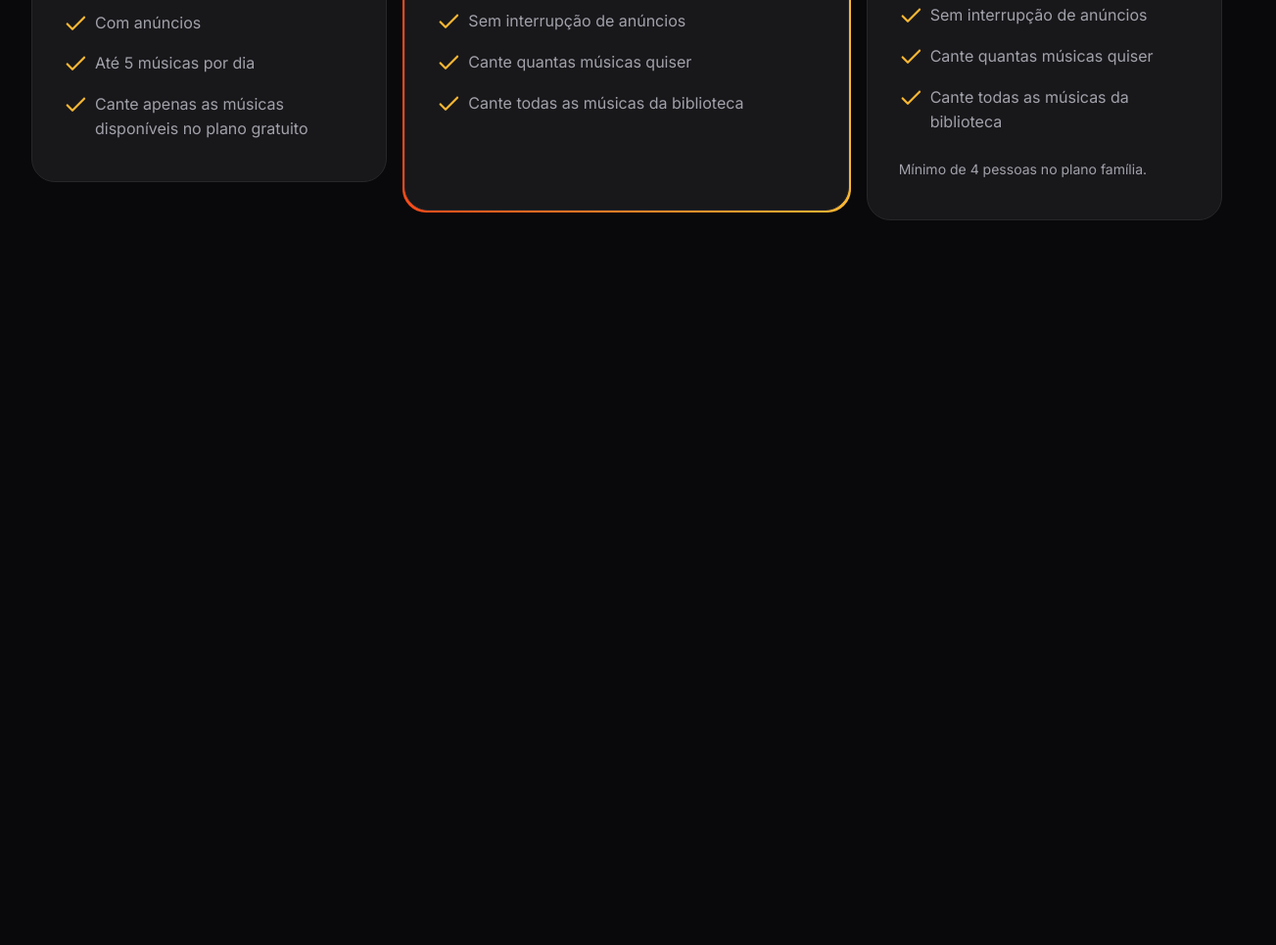
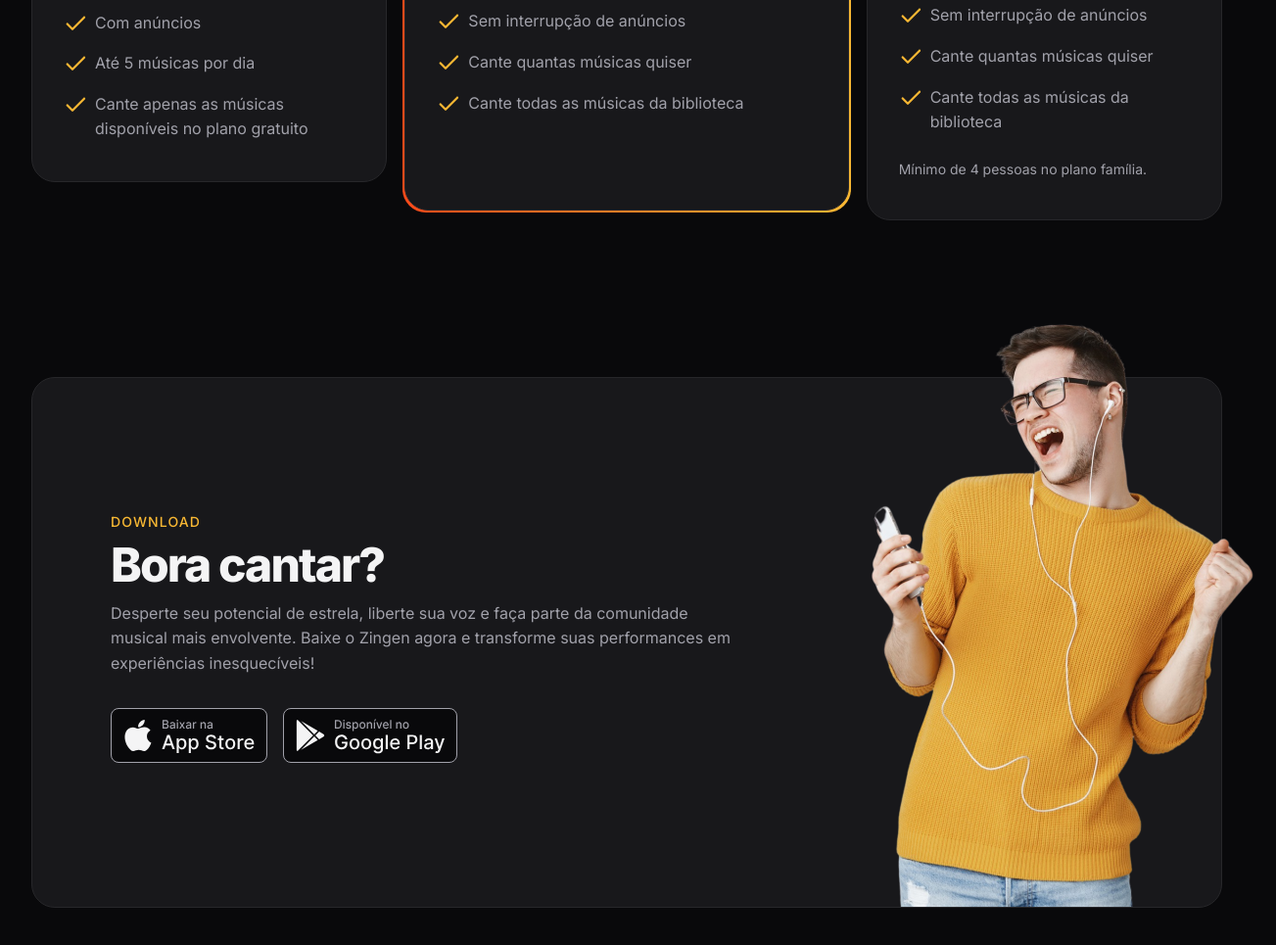
Before and after one commit to Rayran-front-end/Projeto-Zingen, a plain HTML site: page index.html in a window 1280 px wide. Shown: the part 6155-7120 px from the top of the page at 98% size, 1303 px wide, since content can reach past the window. Before the commit the page ends 6460 px from the top, so only its background shows below. Drawn offline with Linux system fonts and the light colour scheme.

Commit message:
Seção download

```diff
--- a/index.html
+++ b/index.html
@@ -161,5 +161,26 @@
        </div>
      </div>
   </section>
+
+  <section id="download">
+     <div class="container py-xl">
+         <div class="card px-lg even-columns itens-center">
+            <div>
+               <header>
+                  <strong>Download</strong>
+                  <h2>Bora cantar?</h2>
+               </header>
+               <p>Desperte seu potencial de estrela, liberte sua voz e faça parte da comunidade musical mais envolvente. Baixe o Zingen agora e transforme suas performances em experiências inesquecíveis!</p>
+
+               <div class="buttons flex gap-1">
+                   <a href="#"><img src="assets/button-apple-story.svg" alt="Baixar da Apple Store"></a>
+                   <a href="#"><img src="assets/button-play-store.svg" alt="Baixar da playstore"></a>
+               </div>
+            </div>
+
+               <img src="assets/rapaz-ouvindo-musica-com-fones-de-ouvido-e-cantando-no-aplicativo-de-karaoke-removebg 1.png" alt="">
+         </div>
+     </div>
+  </section>
 </body>
 </html>
--- /dev/null
+++ b/style/download.css
@@ -0,0 +1,33 @@
+#download {
+    .card {
+        padding: 3rem 1.5rem 15rem;
+        position: relative;
+
+        & > img {
+            width: 14.5rem;
+            position: absolute;
+            bottom: 0;
+            right: -3.5rem;
+        }
+    }
+
+    .buttons {
+        flex-wrap: wrap;
+        margin-top: 2rem;
+    }
+
+    @media (width >= 80em) {
+        .card {
+            padding: 8.75rem 5rem;
+
+            & > div:nth-child(1) {
+               max-width: 40rem;
+            }
+
+            & > img {
+                width: 29.125rem;
+            }
+        }
+    }
+
+}
--- a/style/global.css
+++ b/style/global.css
@@ -45,6 +45,8 @@ html {
     font-size: var(--fs-base);
     line-height: 1.6;
     color: var(--text-color-primary);
+
+    overflow-x: hidden;
 }
 
 body {
--- a/style/index.css
+++ b/style/index.css
@@ -9,3 +9,4 @@
 @import url(cards.css);
 @import url(features.css) (width > 80rem);
 @import url(pricing.css);
+@import url(download.css);
```
Also changed, not shown: assets/button-apple-story.svg (added), assets/button-play-store.svg (added).
